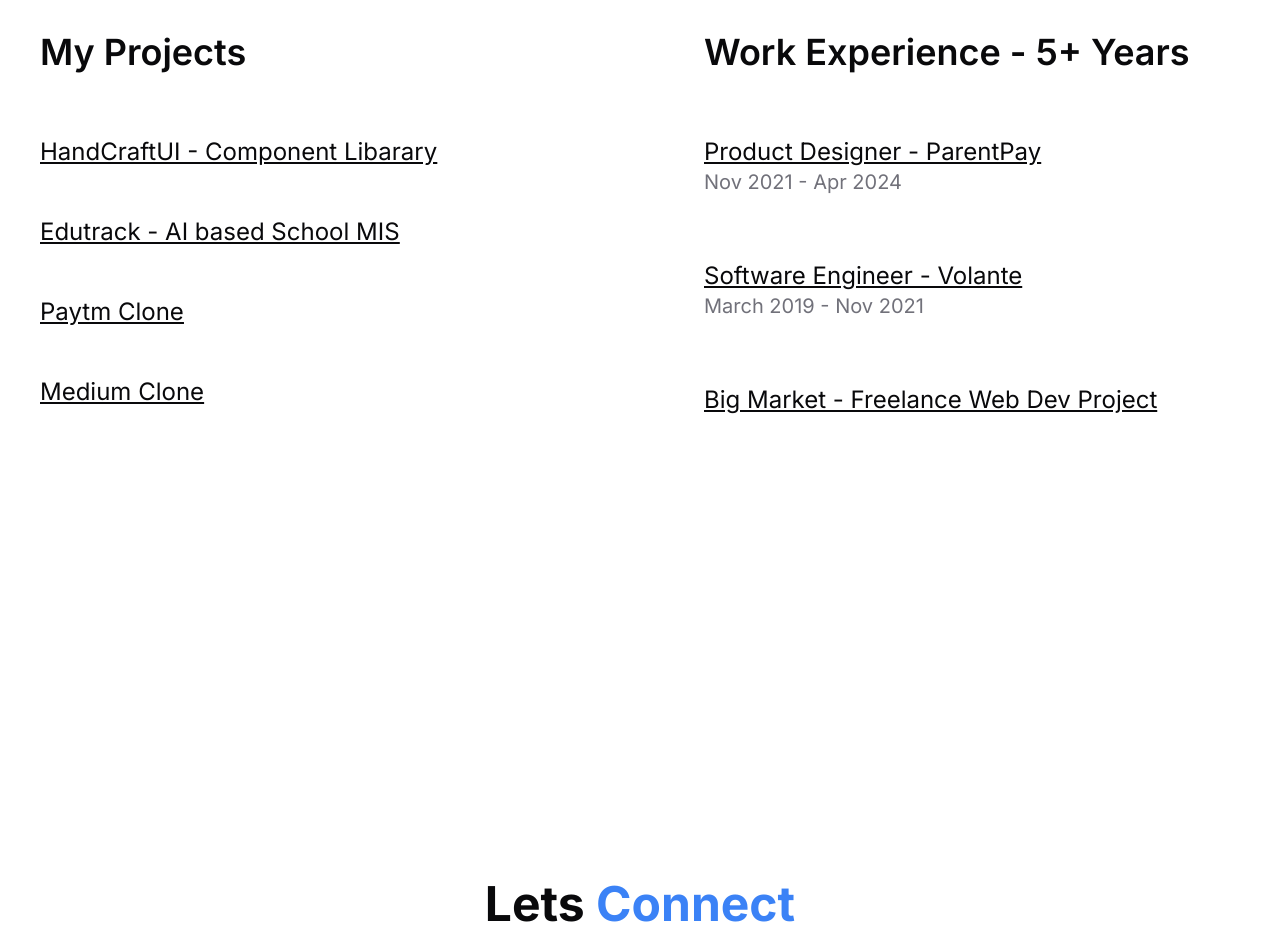
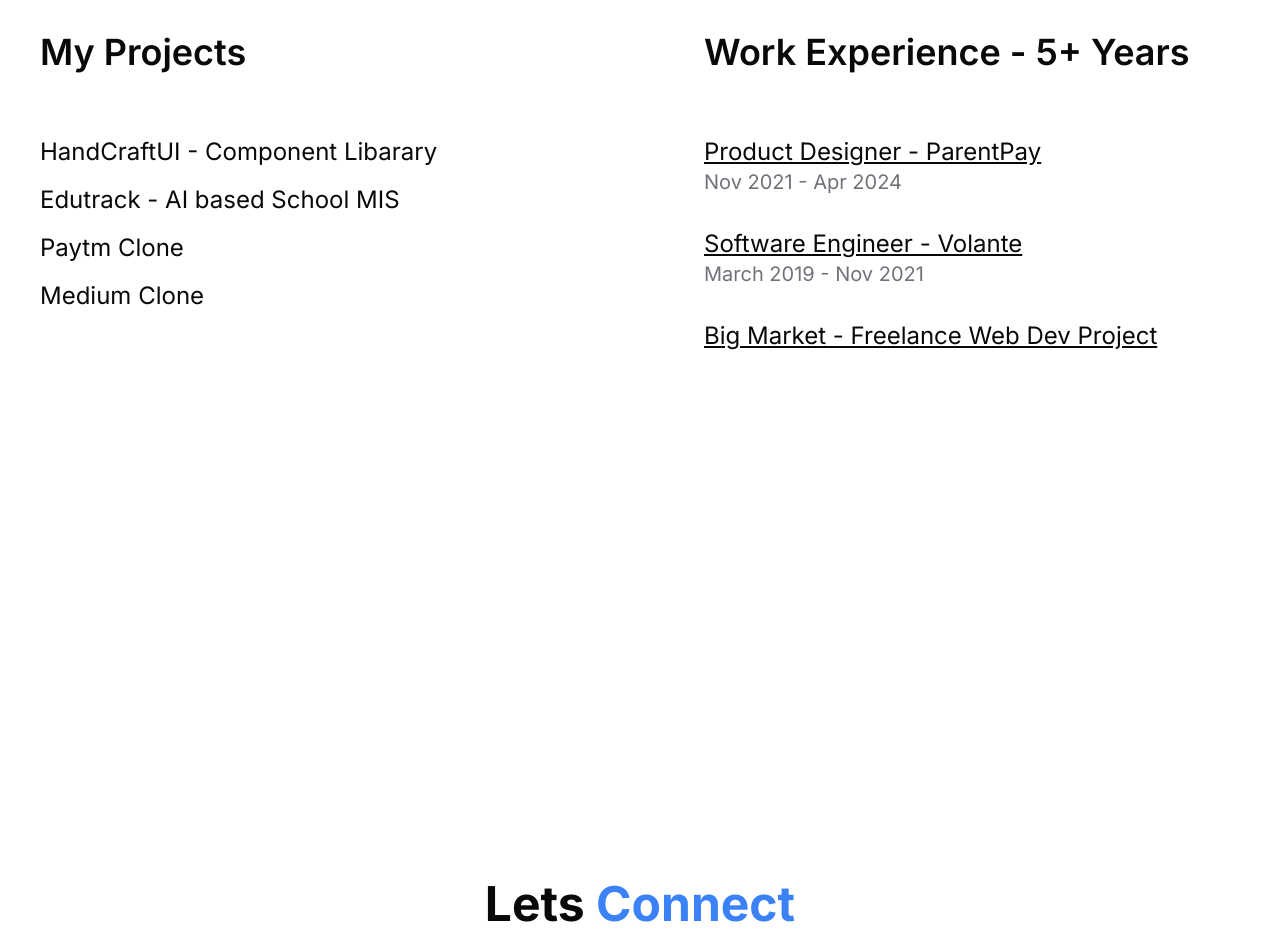
Before and after one commit to ShubhamGagare/shubham_portfolio, a Next.js app: page / in a window 1280 px wide. Shown: the part 800-1733 px from the top of the page. Built offline with nearby package versions, Linux system fonts and the light colour scheme.

Commit message:
Updated links

```diff
--- a/components/Experience.tsx
+++ b/components/Experience.tsx
@@ -17,16 +17,17 @@ export default function Experience({ className = '' }: ExperienceProps) {
       <h1 className='text-4xl font-semibold py-8'>Work Experience - 5+ Years</h1>
       <div className='flex-col space-y-8'>
         {workExperience.map((experience, index) => (
-          <div
+          <Link
+            href={experience.link}
             className='flex-col space-y-4'
             key={index}
             onMouseEnter={() => setHoveredIndex(index)}
             onMouseLeave={() => setHoveredIndex(null)}
           >
-            <Link href={experience.link}>
+            <div >
               <h2 className='text-2xl underline'>{experience.title}</h2>
               <h3 className='text-xl text-muted-foreground'>{experience.time}</h3>
-            </Link>
+            </div>
             <p className={`transition-all duration-500 ease-in-out ${hoveredIndex === index ? 'max-h-96 opacity-100' : 'max-h-0 opacity-0'
               } overflow-hidden`}>
               {experience.desc}
@@ -40,7 +41,7 @@ export default function Experience({ className = '' }: ExperienceProps) {
                 </div>
               ))}
             </div>
-          </div>
+          </Link>
         ))}
       </div>
     </div>
--- a/components/Projects.tsx
+++ b/components/Projects.tsx
@@ -16,22 +16,24 @@ export default function Projects({ className = '' }: ProjectsProps) {
             <h1 className='text-4xl font-semibold py-8'>My Projects</h1>
             <div className='flex-col space-y-8'>
                 {projects.map((project, index) => (
-                    <div
+                    <Link
+                        href={project.link || '#'}
                         key={index}
                         className='flex-col space-y-4'
                         onMouseEnter={() => setHoveredIndex(index)}
                         onMouseLeave={() => setHoveredIndex(null)}
+
                     >
-                        <h2 className='text-2xl underline'>
-                            <Link href={project.link || '#'}>
-                                {project.title}
-                            </Link>
+                        <h2 className='text-2xl '>
+                            {/* <Link href={project.link || '#'}> */}
+                            {project.title}
+                            {/* </Link> */}
                         </h2>
                         <p className={`transition-all duration-500 ease-in-out ${hoveredIndex === index ? 'max-h-96 opacity-100' : 'max-h-0 opacity-0'
                             } overflow-hidden`}>
                             {project.des}
                         </p>
-                    </div>
+                    </Link>
                 ))}
             </div>
         </div>
```
